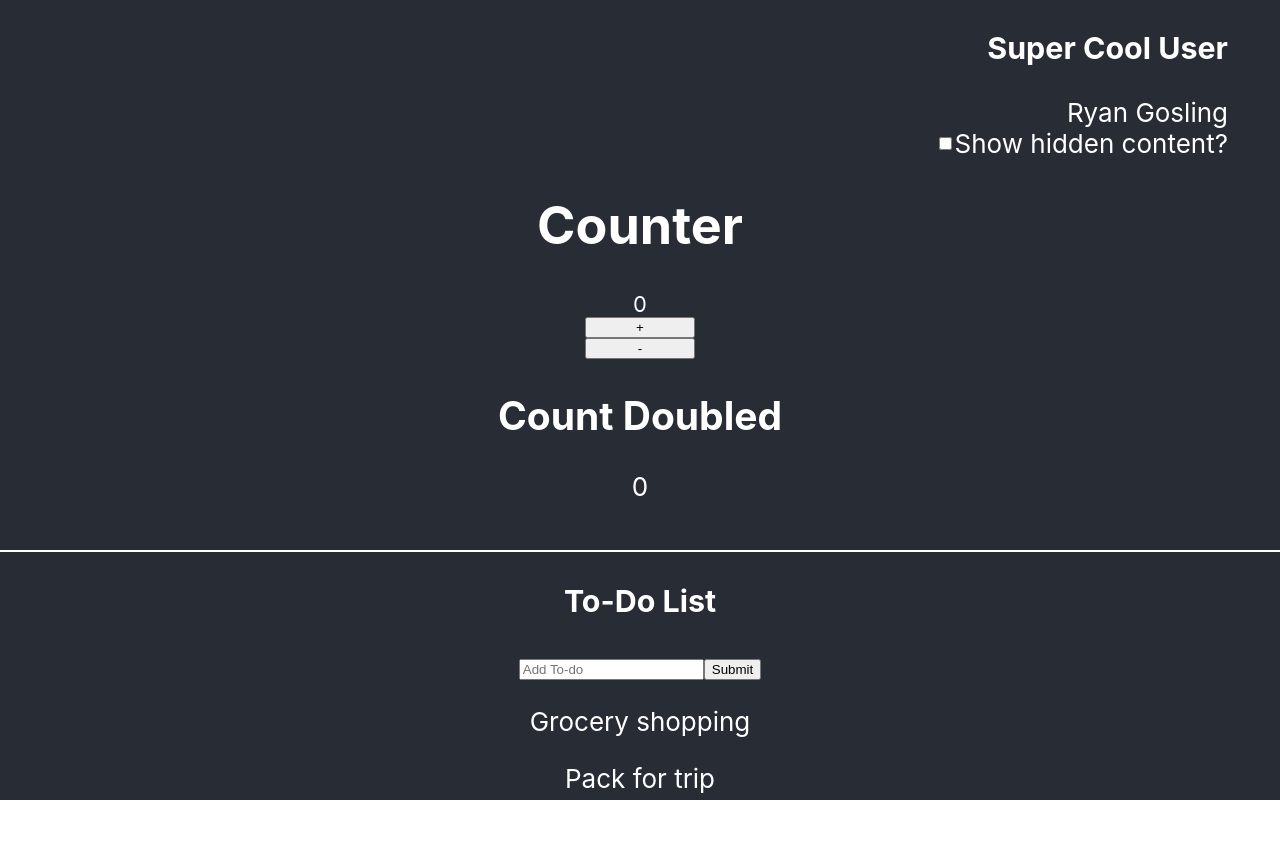
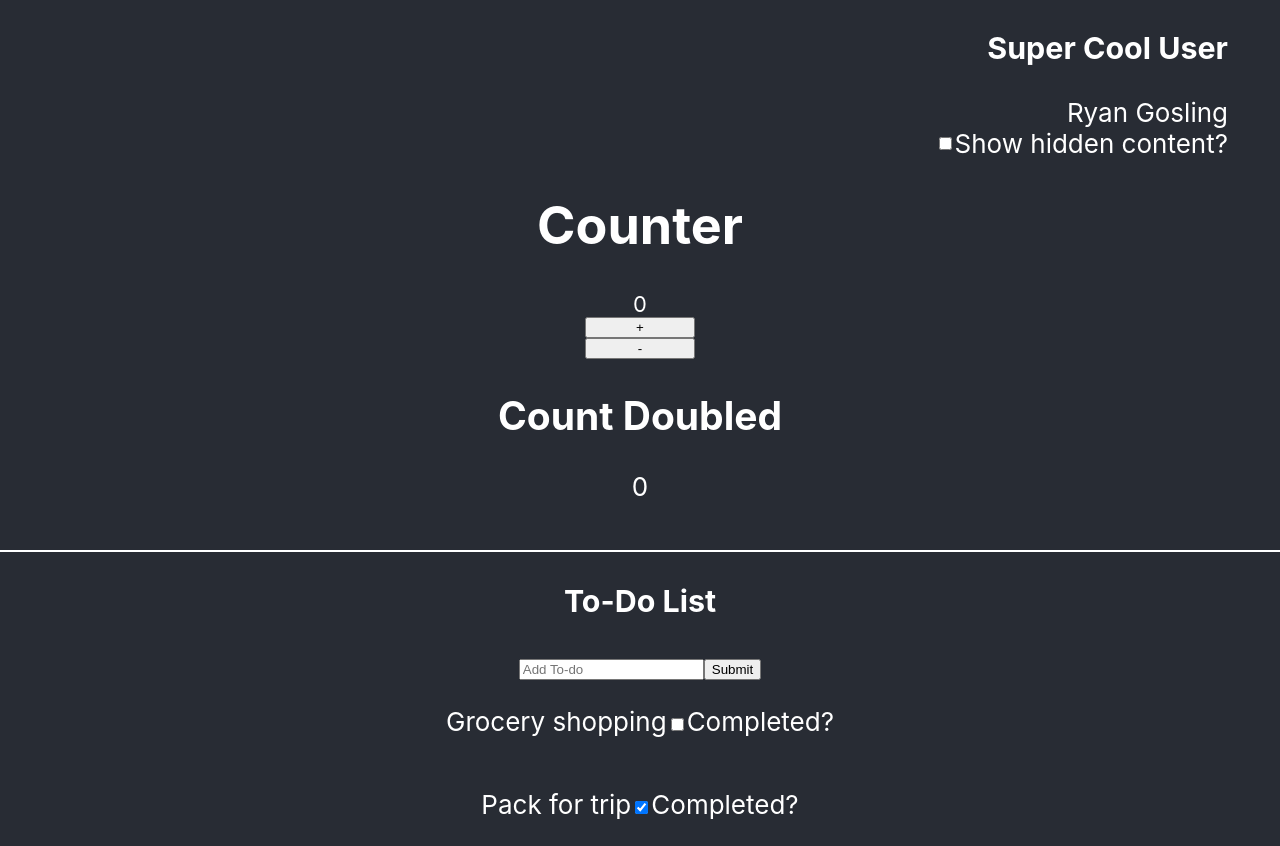
Before and after one commit to kylem038/selector-tutorial, a React (Create React App) app: page / in a window 1280 px wide. Before the commit the page ends 800 px from the top, so only its background shows below. Built offline with nearby package versions, Linux system fonts and the light colour scheme.

Commit message:
Start work on marking todos as complete

```diff
--- a/src/components/TodoList.tsx
+++ b/src/components/TodoList.tsx
@@ -2,6 +2,9 @@ import { useSelector, useDispatch } from 'react-redux';
 import { selectTodos } from '../selectors/todo';
 import { addTodo } from '../store/todoSlice';
 import { useState } from 'react';
+import '../styles/Todos.css';
+
+import { Todo } from '../store/todoSlice';
 
 const TodoList = () => {
     const dispatch = useDispatch();
@@ -11,11 +14,11 @@ const TodoList = () => {
 
     const handleSubmit = (e: React.SyntheticEvent) => {
         e.preventDefault();
-        dispatch(addTodo({ id: new Date().getTime(), text: todoText, completed: false }));
+        dispatch(addTodo({ id: new Date().getTime(), text: todoText, completed: false } as Todo));
     }
 
     return (
-        <div>
+        <div className="Todos">
             <h3>To-Do List</h3>
             <div>
                 <form onSubmit={handleSubmit}>
@@ -32,7 +35,13 @@ const TodoList = () => {
             </div>
             <div>
                 {todos && todos.map(todo => (
-                    <p key={todo.id}>{todo.text}</p>
+                    <div className="Todo" key={todo.id}>
+                        <p>{todo.text}</p>
+                        <label>
+                            <input checked={todo.completed} onChange={(e) => {}} type="checkbox" />
+                            Completed?
+                        </label>
+                    </div>
                 ))}
             </div>
 
--- a/src/store/todoSlice.ts
+++ b/src/store/todoSlice.ts
@@ -1,6 +1,6 @@
-import { createSlice } from '@reduxjs/toolkit';
+import { PayloadAction, createSlice } from '@reduxjs/toolkit';
 
-type Todo = {
+export type Todo = {
     id: number
     text: string
     completed: boolean
@@ -13,13 +13,20 @@ export const todoSlice = createSlice({
     initialState: {
         todos: [
             { id: 1, text: "Grocery shopping", completed: false },
-            { id: 2, text: "Pack for trip", completed: false },
+            { id: 2, text: "Pack for trip", completed: true },
         ] as Todos,
     },
     reducers: {
-        addTodo: (state, action) => {
+        addTodo: (state, action: PayloadAction<Todo>) => {
             state.todos = [...state.todos, action.payload];
         },
+        completeTodo: (state, action: PayloadAction<number>) => {
+            state.todos = state.todos.map(todo => {
+                if(todo.id === action.payload) {
+                    return { ...todo, completed: !todo.completed }
+                }
+            }) as Todos;
+        }
     }
 });
 
--- /dev/null
+++ b/src/styles/Todos.css
@@ -0,0 +1,9 @@
+.TodosContainer {
+    padding-bottom: 3rem;
+}
+
+.Todo {
+    display: flex;
+    align-items: center;
+    justify-content: center;
+}
```
